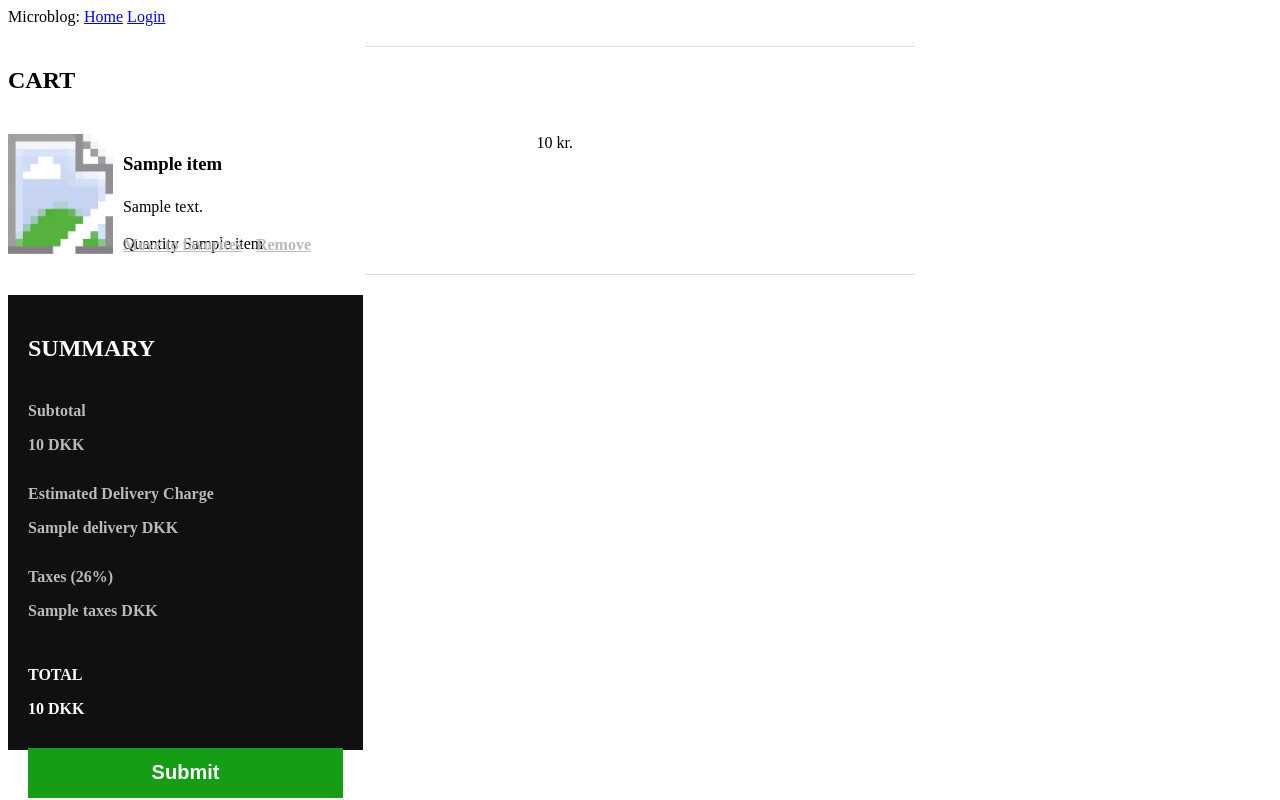
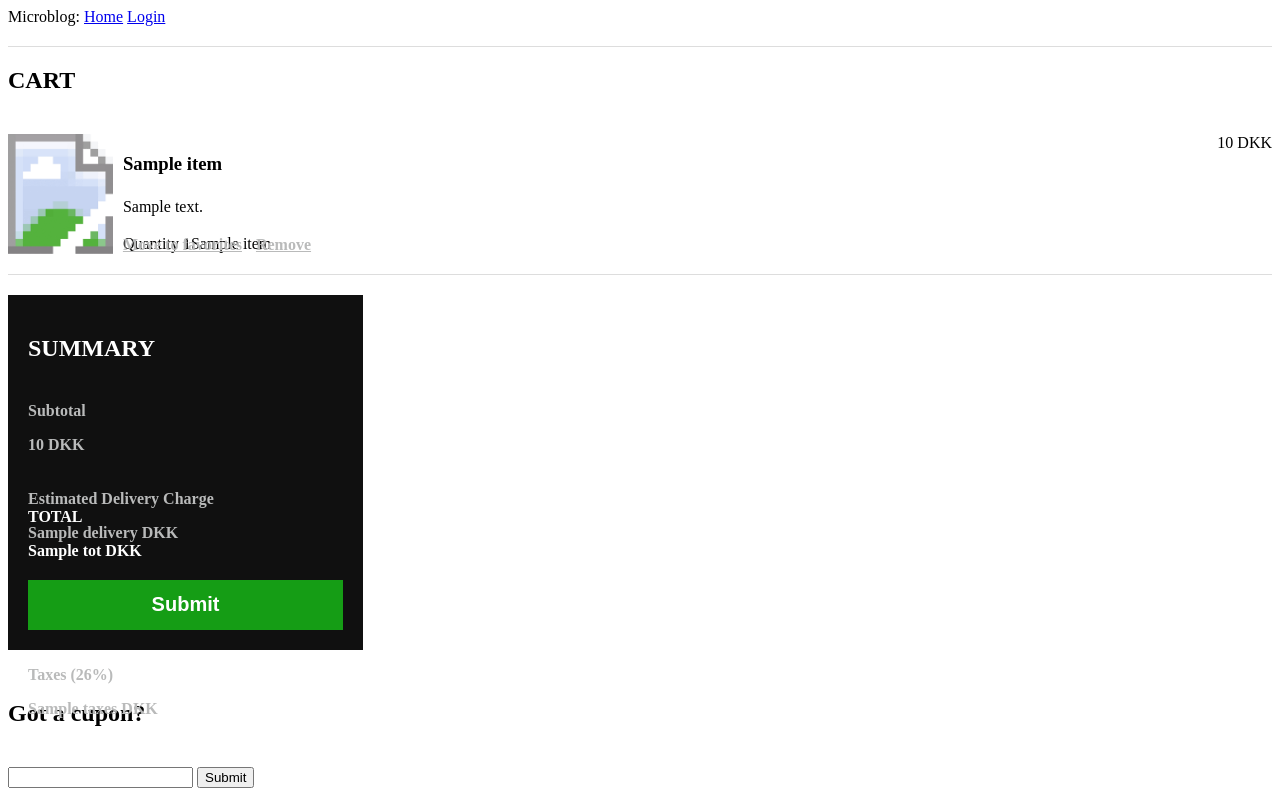
Before and after one commit to logicguy1/School-tasks, a Flask app: template Flask/webshop/app/templates/cart.html in a window 1280 px wide. Run offline with Flask 2, Linux system fonts and the light colour scheme; the template is opened without the code that fills it: most values are stand-ins (such as "Sample title", 1, 10 or a date in 2020); form fields are guessed from the names that the template uses.

Commit message:
Did some more work on cupon system (database and infrastructure update)

```diff
--- a/Flask/webshop/app/static/css/cart.css
+++ b/Flask/webshop/app/static/css/cart.css
@@ -9,7 +9,7 @@ h2 {
 hr {
   margin-top: 20px;
   margin-bottom: 20px;
-  width: 550px;
+  width: 100%;
   height: 1px;
   background-color: #ddd;
   border: none;
@@ -18,12 +18,12 @@ hr {
 .name-header {
   display: flex;
   justify-content: space-between;
-  width: 450px;
+  width: 100%;
 }
 
 .checkout-item {
   height: 120px;
-  max-width: 550px;
+  width: 100%;
   display: flex;
 }
 
@@ -35,6 +35,7 @@ hr {
 .checkout-item div:nth-child(2) {
   position: relative;
   margin-left: 10px;
+  width: 100%;
 }
 
 .bottom {
@@ -66,7 +67,7 @@ hr {
 #summary {
   background-color: #101010;
   width: 315px;
-  height: 415px;
+  height: 315px;
   position: relative;
   padding: 20px;
 }
@@ -77,11 +78,23 @@ hr {
 }
 
 #summary #submit-button {
-  width: 100%;
+  width: calc(100% - 40px);
   height: 50px;
   background-color: #159d15;
   color: #fff;
   font-size: 20px;
   border: none;
   cursor: pointer;
+  position: absolute;
+  bottom: 20px;
 }
+
+.total-row {
+  position: absolute;
+  bottom: 90px;
+  width: calc(100% - 40px);
+}
+
+#cupon {
+  padding-top: 30px;
+}
--- /dev/null
+++ b/Flask/webshop/app/static/js/cart.js
@@ -0,0 +1,51 @@
+async function updateCart(data){
+  const response = await fetch("/updateCart", {
+    method: 'POST',
+    headers: {'Content-Type': 'application/json'},
+    body: JSON.stringify(data),
+  });
+}
+
+var inputs = document.getElementsByClassName('quant-inp');
+var hiddens = document.getElementsByClassName('hidden-inp');
+
+for (let i = 0; i < inputs.length; i++) {
+  var input = inputs[i];
+  input.addEventListener("change", () => {
+    var items = document.getElementsByClassName('item-price');
+    var data = {};
+    var total = 0;
+    for (let i = 0; i < items.length; i++){
+      var price = parseInt(items[i].innerHTML.split(" ")[0]);
+      var amount = parseInt(inputs[i].value);
+      if (isNaN(amount)){
+        amount = 0;
+      }
+
+      var total = total + price * amount;
+      data[hiddens[i].value] = amount;
+    }
+
+    var delivery = parseInt(document.getElementById("del").innerHTML.split(" ")[0]);
+    console.log(delivery)
+
+    var proc = document.getElementById("proc")
+    if (cpn == undefined){
+      cpn = 100
+    } else {
+      cpn = parseInt(proc.innerHTML)
+      console.log(cpn)
+      document.getElementById("cpn").innerHTML = `- ${Math.round((total + delivery) * (cpn / 100)*100)/100} DKK`
+    }
+
+    all = (total + delivery) * (cpn / 100)
+    tax = all*0.26
+    console.log("all price", all, "tax", tax)
+
+    document.getElementById("tot").innerHTML = `${Math.round(total*100)/100} DKK`;
+    document.getElementById("tax").innerHTML = `${Math.round(tax*100)/100} DKK`;
+    document.getElementById("all").innerHTML = `${Math.round((all + tax)*100)/100} DKK`;
+
+    updateCart(data);
+  });
+}
--- a/Flask/webshop/app/templates/_cartItem.html
+++ b/Flask/webshop/app/templates/_cartItem.html
@@ -5,12 +5,12 @@
   <div>
     <div class="name-header">
       <h3>{{ item.name }}</h3>
-      <span>{{ item.price }} kr.</span>
+      <span class="item-price">{{ item.price }} DKK</span>
     </div>
     <div style="height: 5px"></div>
     <span class="gray">{{ item.body }}</span>
     <div style="height: 3px"></div>
-    <p class="gray">Quantity  {{ q(class="quant-inp") }}</p>
+    <p class="gray">Quantity  {{ q[0](class="quant-inp") }}{{ q[1](class="hidden-inp") }}</p>
     <div class="bottom">
       <a href="{{ url_for('main.favorite', item=item.id) }}">Move to favorites</a>
       <a href="{{ url_for('main.remove', item=item.id) }}">Remove</a>
--- a/Flask/webshop/app/templates/cart.html
+++ b/Flask/webshop/app/templates/cart.html
@@ -2,10 +2,10 @@
 
 {% block content %}
   <link rel="stylesheet" href="/static/css/cart.css">
-  <form action="" method="post" novalidate>
+  <form id="submit-cart" action="" method="post" novalidate>
     {{ form.hidden_tag() }}
-    <div class="space-between">
-      <div>
+    <div class="space-between" style="gap: 100px;">
+      <div style="width: 100%;">
         <h2>CART</h2>
         <table>
           <tbody>
@@ -22,26 +22,42 @@
           <h2>SUMMARY</h2>
           <div class="gray">
             <div class="space-between">
-              <p>Subtotal</p><span>{{ total }} DKK</span>
+              <p>Subtotal</p><span id="tot">{{ total }} DKK</span>
             </div>
-            <div style="height: 15px"></div>
+            <div style="height: 20px"></div>
             <div class="space-between">
-              <p>Estimated Delivery Charge</p><span>{{delivery}} DKK</span>
+              <p>Estimated Delivery Charge</p><span id="del">{{delivery}} DKK</span>
             </div>
-            <div style="height: 15px"></div>
+            {% if cupon %}
+              <div style="height: 20px"></div>
+              <div class="space-between">
+                <p>Active cupon code (<span id="proc">{{ cupon.cupon.procent }}</span>%)</p><span id="cpn">- {{ cpn_amt }} DKK</span>
+              </div>
+            {% endif %}
+            <div style="height: 20px"></div>
             <div class="space-between">
-              <p>Taxes (26%)</p><span>{{ taxes }} DKK</span>
+              <p>Taxes (26%)</p><span id="tax">{{ taxes }} DKK</span>
             </div>
           </div>
-          <div style="height: 30px"></div>
-          <div class="space-between">
-            <p>TOTAL</p><span>{{ total+taxes+delivery }} DKK</span>
+
+          <div class="space-between total-row">
+            <p>TOTAL</p><span id="all">{{ tot }} DKK</span>
           </div>
           <div style="height: 30px"></div>
           {{ form.submit(id="submit-button") }}
 
         </div>
+        <div id="cupon">
+          <h2>Got a cupon?</h2>
+          <form action="" method="post" novalidate>
+            {{ cupon_form.code() }}
+            {{ cupon_form.submit(id="submit-button2") }}
+          </form>
+
+
+        </div>
       </div>
     </div>
   </form>
+  <script src="/static/js/cart.js"></script>
 {% endblock %}
```
Also changed, not shown: Flask/webshop/app/main/forms.py (+13 -3 lines), Flask/webshop/app/main/routes.py (+60 -17 lines), Flask/webshop/app/models.py (+21 -0 lines), Flask/webshop/db-model.xml (+34 -0 lines), Flask/webshop/migrations/versions/0123b5356527_.py (added, +44 -0 lines).
